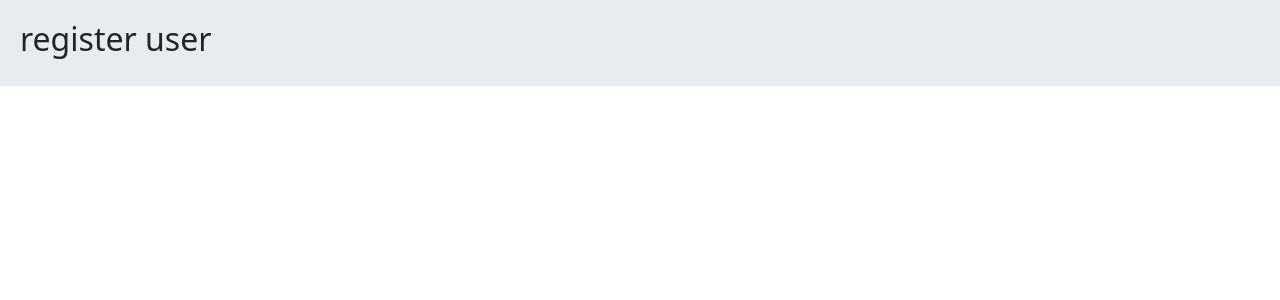
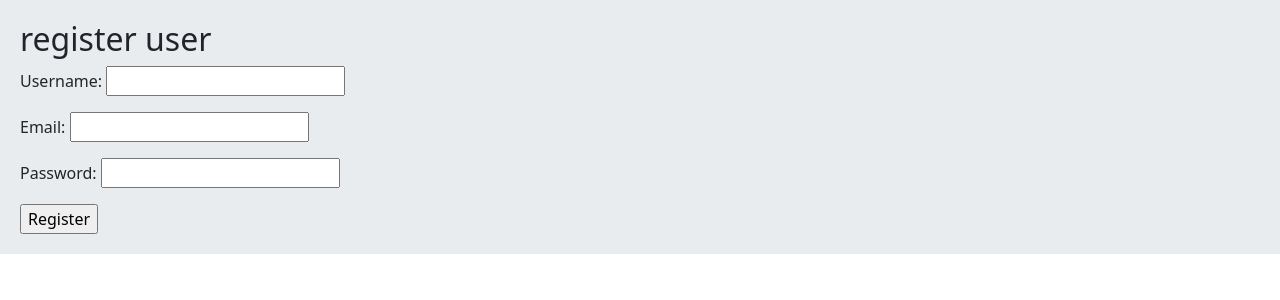
Before and after one commit to aliyaghini/djProject01, a Django app: page /account/register/ in a window 1280 px wide. Shown: the part 56-356 px from the top of the page. Run offline with Django 4.2, Linux system fonts and the light colour scheme.

Commit message:
add initial Registeration form in account app

```diff
--- /dev/null
+++ b/SocialMedia/account/forms.py
@@ -0,0 +1,6 @@
+from django import forms
+
+class UserRegistrationForm(forms.Form):
+    username = forms.CharField()
+    email = forms.EmailField()
+    password = forms.CharField()
--- a/SocialMedia/account/templates/account/register.html
+++ b/SocialMedia/account/templates/account/register.html
@@ -2,4 +2,9 @@
 
 {% block content %}
   <h2>register user</h2>
+  <form action="" method="post">
+    {% csrf_token %}
+    {{ form.as_p }}
+    <input type="submit" value="Register" >
+  </form>
 {% endblock %}
--- a/SocialMedia/account/views.py
+++ b/SocialMedia/account/views.py
@@ -1,9 +1,11 @@
 from django.shortcuts import render
 from django.views import View
+from .forms import UserRegistrationForm
 
 class RegisterView(View):
     def get(self, request):
-        return render(request, 'account/register.html')
+        form = UserRegistrationForm()
+        return render(request, 'account/register.html', {"form":form})
 
     def post(self, request):
         pass
```
